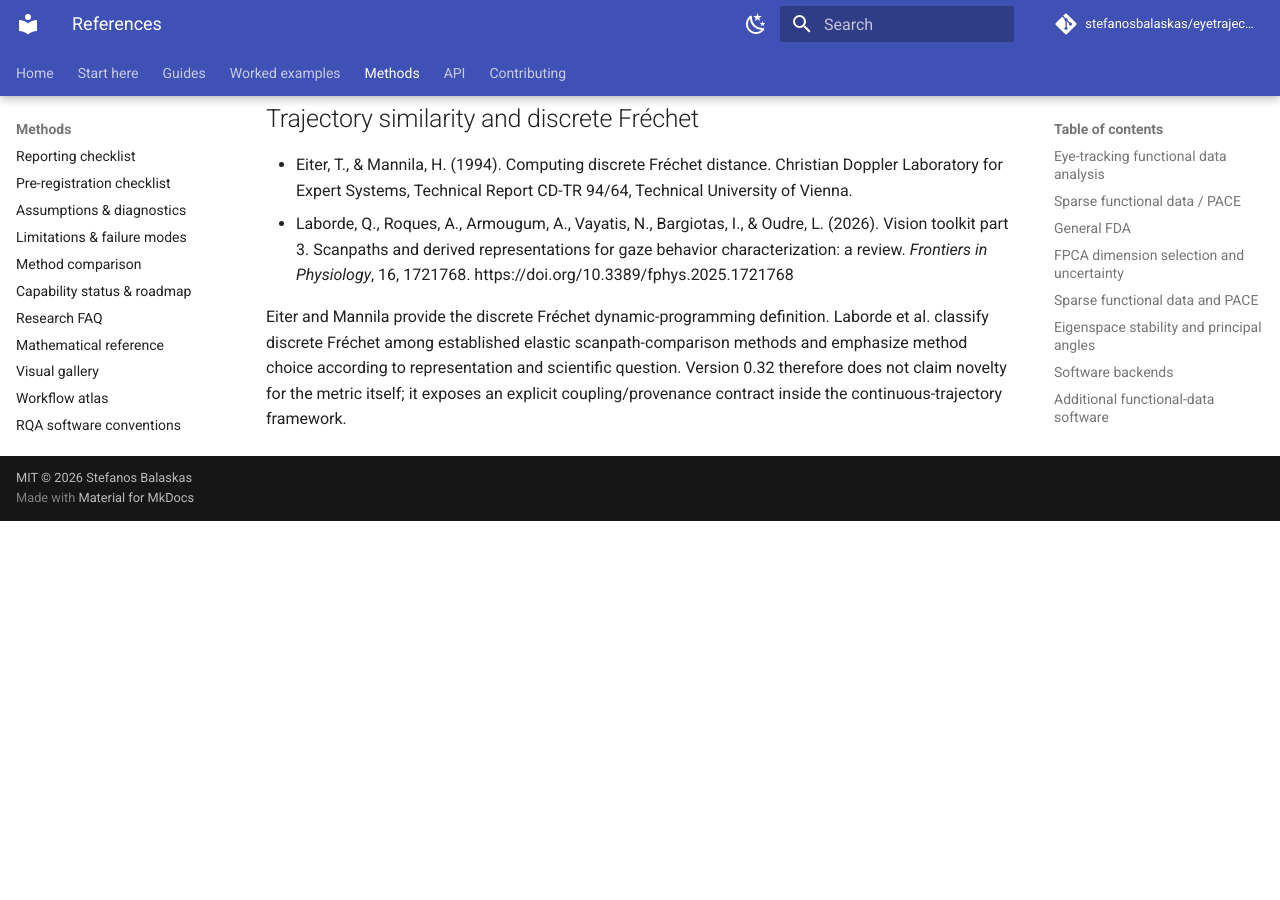
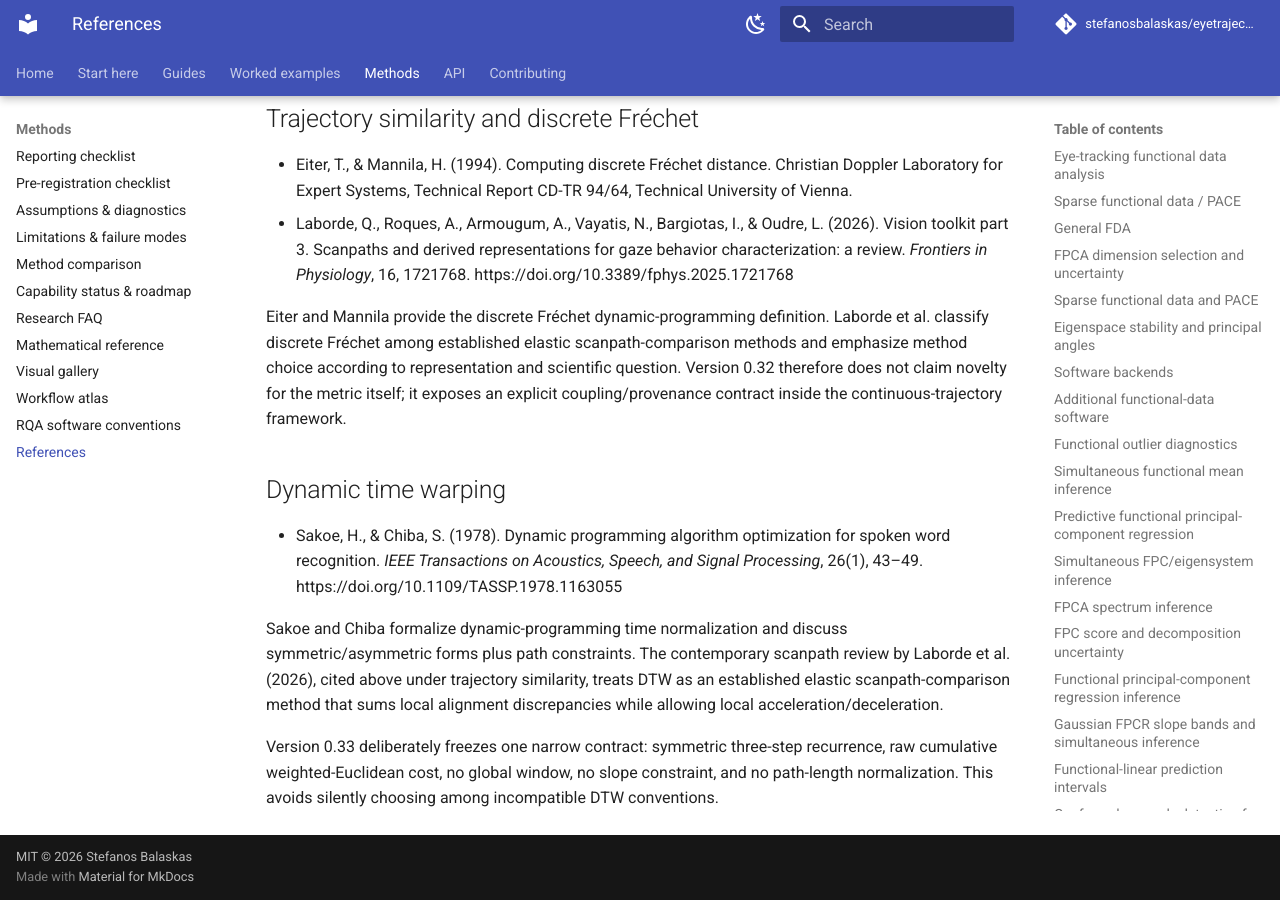
Before and after one commit to stefanosbalaskas/eyetrajectoriespy, an MkDocs documentation site: the page built from docs/methods/references.md, in a window 1280 px wide and 900 px high, scrolled down 12850 px. Built offline with MkDocs 1.6.1 and Material for MkDocs 9.7.7, drawn with Linux system fonts in a browser that asks for light colours; comment, search, counter and statistics services are not loaded; before the commit the page ends 13371 px from its top, so only the background shows below that.

Commit message:
Add DTW methodological evidence context

```diff
--- a/docs/methods/references.md
+++ b/docs/methods/references.md
@@ -276,3 +276,12 @@
 - Laborde, Q., Roques, A., Armougum, A., Vayatis, N., Bargiotas, I., & Oudre, L. (2026). Vision toolkit part 3. Scanpaths and derived representations for gaze behavior characterization: a review. *Frontiers in Physiology*, 16, 1721768. https://doi.org/10.3389/fphys.2025.1721768
 
 Eiter and Mannila provide the discrete Fréchet dynamic-programming definition. Laborde et al. classify discrete Fréchet among established elastic scanpath-comparison methods and emphasize method choice according to representation and scientific question. Version 0.32 therefore does not claim novelty for the metric itself; it exposes an explicit coupling/provenance contract inside the continuous-trajectory framework.
+
+
+## Dynamic time warping
+
+- Sakoe, H., & Chiba, S. (1978). Dynamic programming algorithm optimization for spoken word recognition. *IEEE Transactions on Acoustics, Speech, and Signal Processing*, 26(1), 43–49. https://doi.org/10.1109/TASSP.1978.1163055
+
+Sakoe and Chiba formalize dynamic-programming time normalization and discuss symmetric/asymmetric forms plus path constraints. The contemporary scanpath review by Laborde et al. (2026), cited above under trajectory similarity, treats DTW as an established elastic scanpath-comparison method that sums local alignment discrepancies while allowing local acceleration/deceleration.
+
+Version 0.33 deliberately freezes one narrow contract: symmetric three-step recurrence, raw cumulative weighted-Euclidean cost, no global window, no slope constraint, and no path-length normalization. This avoids silently choosing among incompatible DTW conventions.
```
